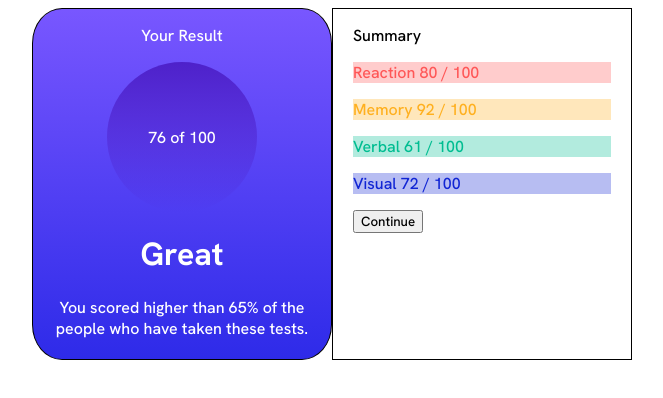
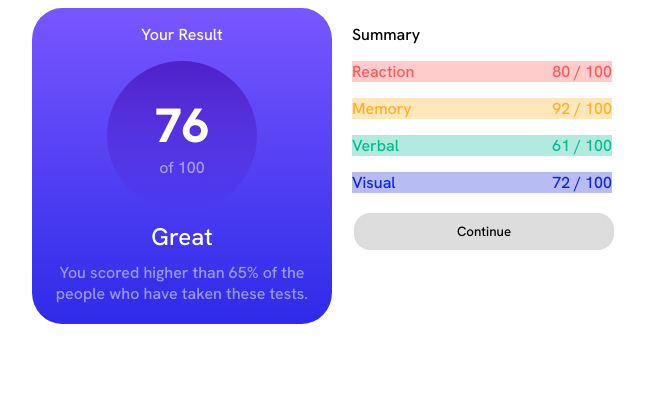
Before and after one commit to toddpowell/results-summary-component, a React (Vite) app: page / in a window 1280 px wide. Shown: the top 398 px of the page, without its empty margins (308-971 px from the left). Built offline with nearby package versions, Linux system fonts and the light colour scheme.

Commit message:
Add more styling

```diff
--- a/src/components/ResultsSummary.css
+++ b/src/components/ResultsSummary.css
@@ -60,7 +60,6 @@
 }
 
 .result-wrapper, .summary-wrapper {
-    border: 1px solid black;
     width: 300px;
 }
 
@@ -69,6 +68,32 @@
     border-radius: 10%;
     color: white;
 }
+
+.result-score {
+    display: flex;
+    flex-direction: column;
+    justify-content: center;
+}
+
+.result-score-number {
+    font-size: 3rem;
+    font-weight: 800;
+}
+
+.of-100 {
+    opacity: .5;
+}
+
+.result-message p:nth-child(1) {
+    font-size: 1.5rem;
+    margin: 10px;
+}
+
+.result-message p:nth-child(2) {
+    opacity: .5
+}
+
+
 
 .circle-wrapper {
     display: flex;
@@ -79,9 +104,9 @@
     width: 150px;
     height: 150px;
     border-radius: 50%;
-    display: flex;
+    /* display: flex;
     justify-content: center;
-    align-items: center;
+    align-items: center; */
 }
 
 /* .circle {
@@ -96,7 +121,7 @@
   } */
 
 .result-message p {
-    margin: 20px;
+    margin: 0px 20px 20px 20px;
 }
 
 
@@ -111,5 +136,29 @@
 }
 
 .summary-item {
-    list-style-type: none
+    list-style-type: none;
+    display: flex;
+    justify-content: space-between;
 }
+
+/* .summary-item span:nth-child(2) {
+    text-align: right;
+} */
+
+button {
+    width: 100%;
+    background-color: #ddd;
+    border: none;
+    color: black;
+    padding: 10px 20px;
+    text-align: center;
+    text-decoration: none;
+    display: inline-block;
+    margin: 4px 2px;
+    cursor: pointer;
+    border-radius: 16px;
+  }
+
+button:hover {
+    background-color: #f1f1f1;
+  }
--- a/src/components/ResultsSummary.tsx
+++ b/src/components/ResultsSummary.tsx
@@ -7,10 +7,13 @@ const ResultsSummary = () => {
         <div className="result-wrapper bg-gradient">
           <p className="result-title">Your Result</p>
           <div className="circle-wrapper">
-            <div className="result-score circle-gradient circle">76 of 100</div>
+            <div className="result-score circle-gradient circle">
+              <div className="result-score-number">76</div>
+              <div className="of-100">of 100</div>
+            </div>
           </div>
           <div className="result-message">
-            <h1>Great</h1>
+            <p>Great</p>
             <p>
               You scored higher than 65% of the people who have taken these
               tests.
@@ -21,16 +24,20 @@ const ResultsSummary = () => {
           <p className="summary-title">Summary</p>
           <div className="summary-list">
             <p className="summary-item light-red light-red-bg">
-              Reaction 80 / 100
+              <span>Reaction</span>
+              <span>80 / 100</span>
             </p>
             <p className="summary-item orangey-yellow orangey-yellow-bg">
-              Memory 92 / 100
+              <span>Memory</span>
+              <span>92 / 100</span>
             </p>
             <p className="summary-item green-teal green-teal-bg">
-              Verbal 61 / 100
+              <span>Verbal</span>
+              <span>61 / 100</span>
             </p>
             <p className="summary-item cobalt-blue cobalt-blue-bg">
-              Visual 72 / 100
+              <span>Visual</span>
+              <span>72 / 100</span>
             </p>
           </div>
           <button className="continue">Continue</button>
```
